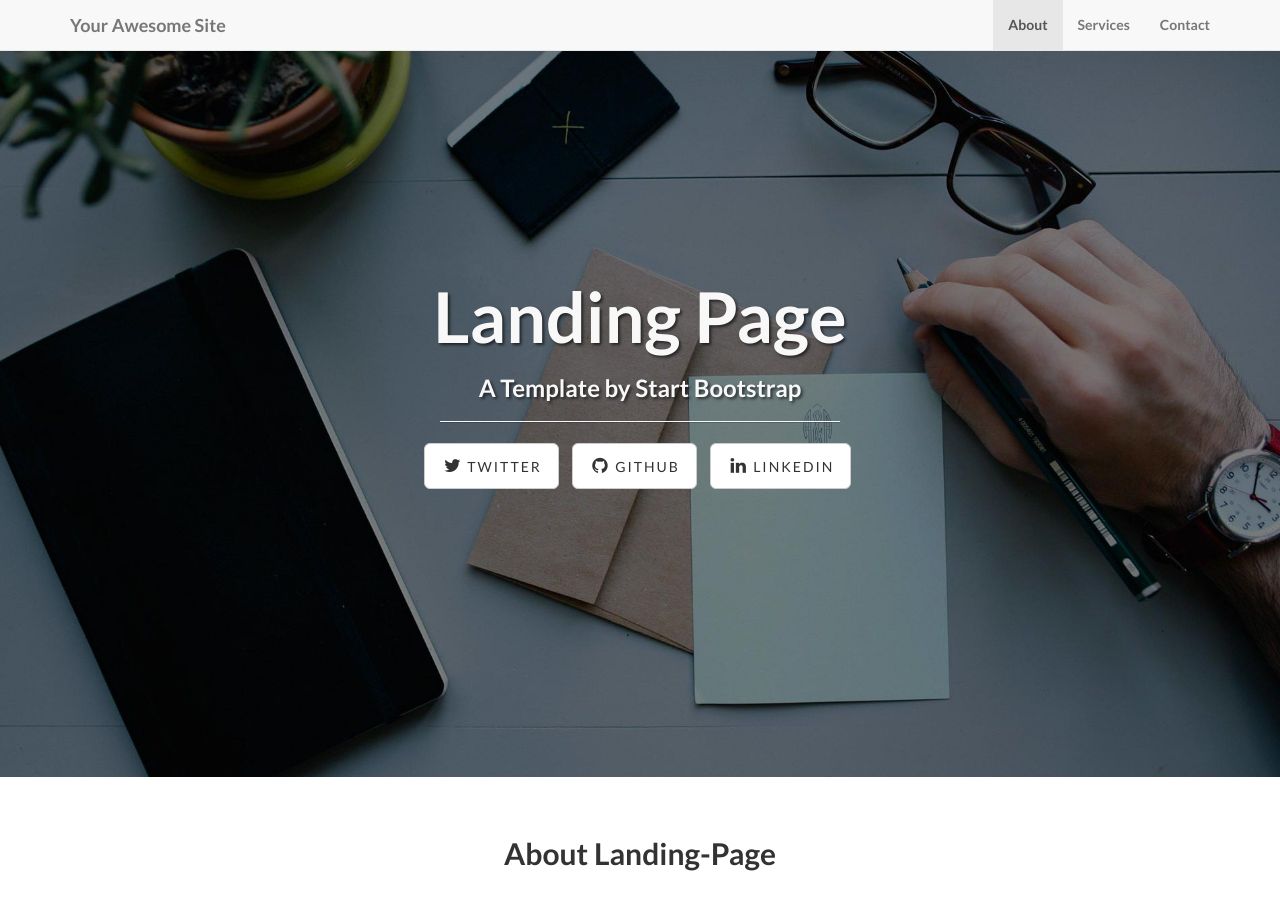
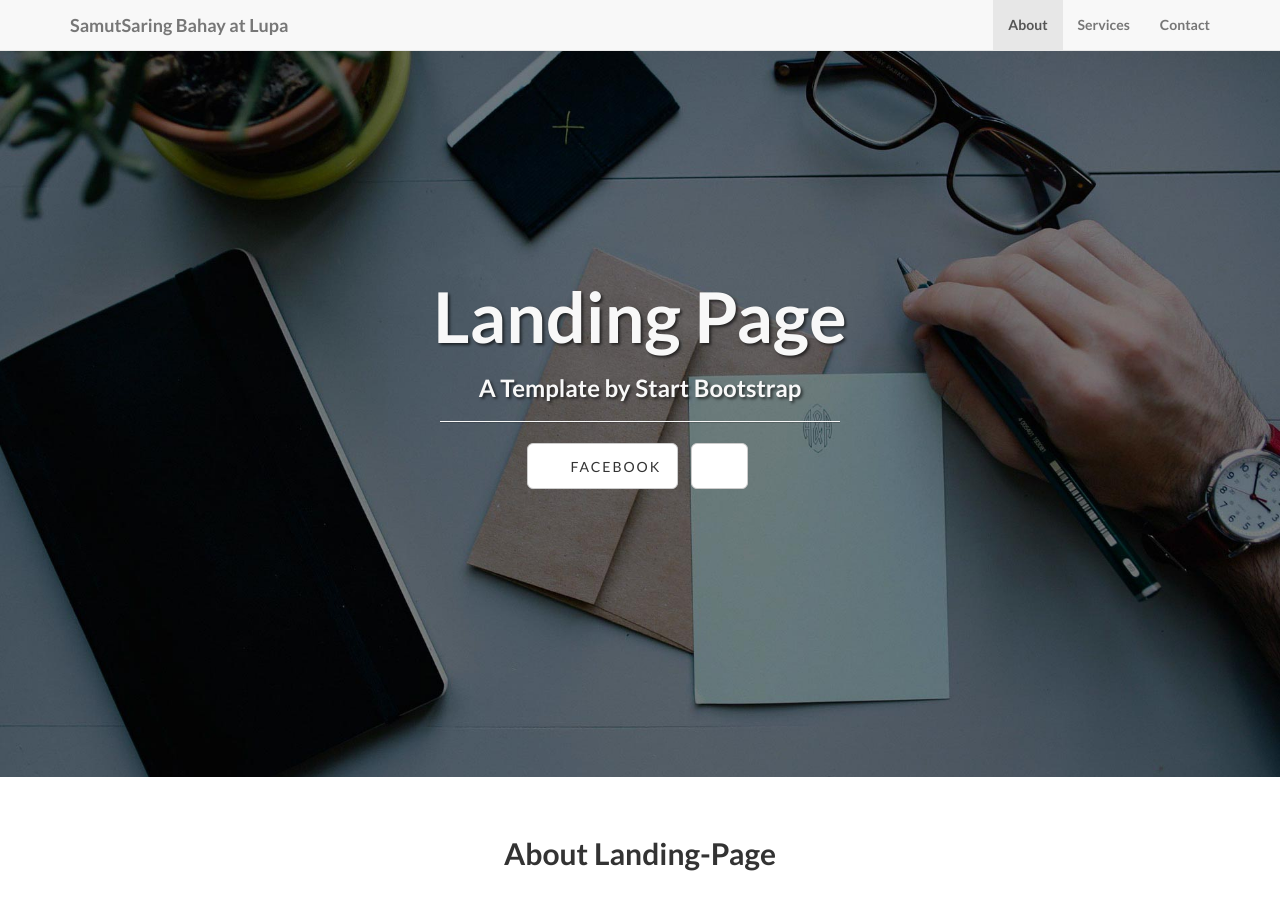
Before and after one commit to oscariotes/EQ-Lead-Gen, a Jekyll site: the page built from index.html, in a window 1280 px wide and 900 px high. Built offline with Jekyll 4.4.1, drawn with Linux system fonts in a browser that asks for light colours; nearby versions of some CDN libraries; library files that are not in the unit come from our copies; some of the changed text lies outside the part shown.

Commit message:
Update _config.yml

```diff
--- a/_config.yml
+++ b/_config.yml
@@ -2,11 +2,11 @@
 #      Main Configs       #
 # ----------------------- #
 
-url: http://yoursite.com
-title: Your Awesome Site
-email: your-email@domain.com
-author: Your Name
-description: > # "Write an awesome description for your new site here.
+url: http://samutsarihub.com/
+title: SamutSaring Bahay at Lupa
+email: larrysuico2@gmail.com
+author: Larry Suico
+description: The goal of this site is the help you find your Dream Home or Property Investment
   You can edit this line in _config.yml. It will appear in your document
   head meta (for Google search results) and in your feed.xml site
   description.
@@ -26,9 +26,6 @@ permalink: pretty
 # ----------------------- #
 
 social:
-  - title: twitter
-    url: https://twitter.com/SBootstrap
-  - title: github
-    url: https://github.com/IronSummitMedia/startbootstrap
-  - title: linkedin
-    url:
+  - title: Facebook
+    url: https://www.facebook.com/samutsarihub/
+  -
```
